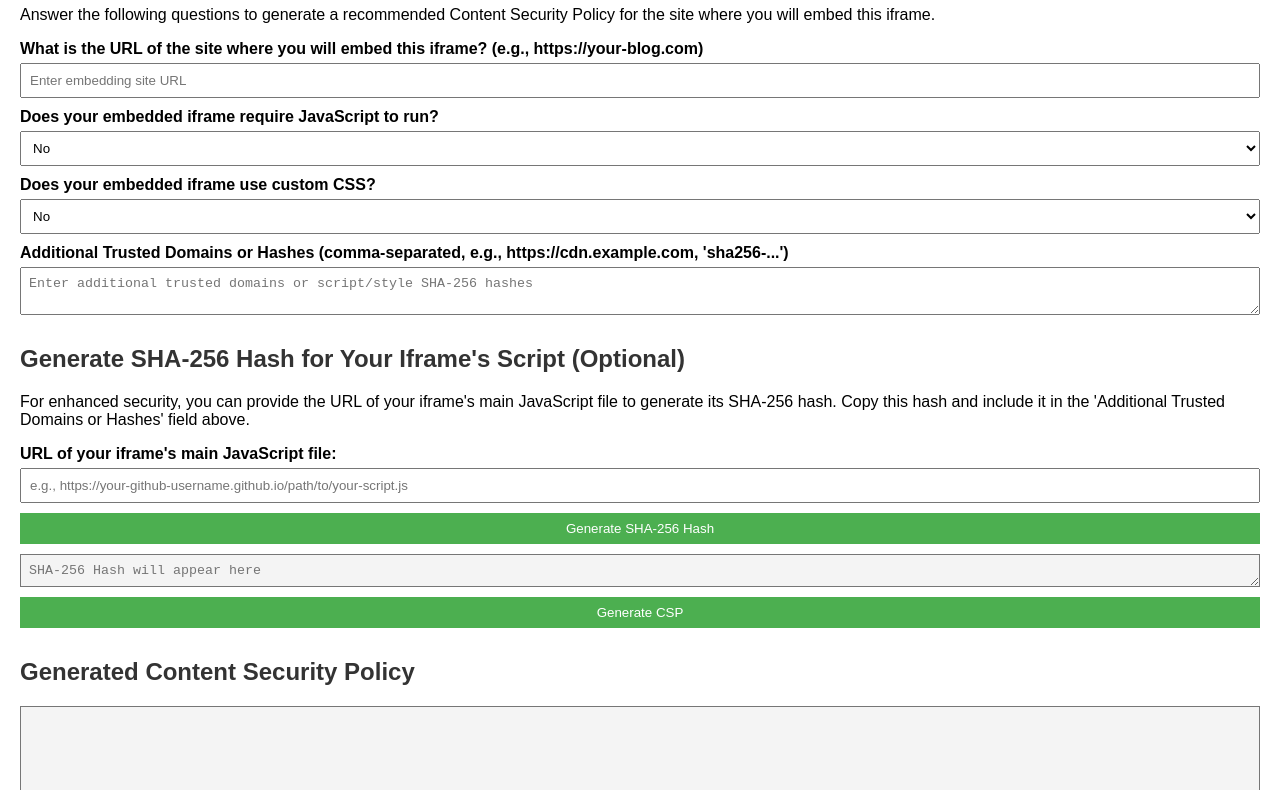
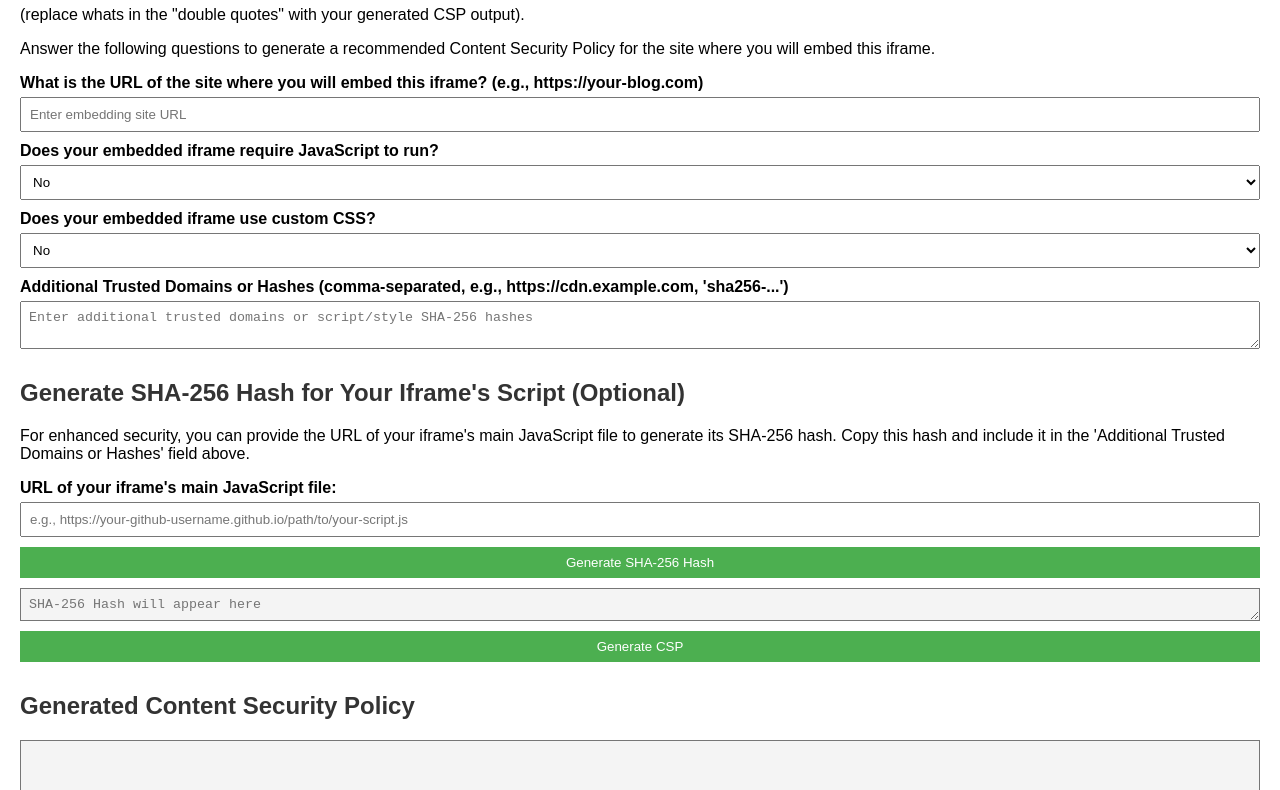
Before and after one commit to KurtAstarita/CSP-Generator, a plain HTML site: page index.html in a window 1280 px wide. Shown: the part 72-862 px from the top of the page. Drawn offline with Linux system fonts and the light colour scheme.

Commit message:
Update index.html

```diff
--- a/index.html
+++ b/index.html
@@ -14,6 +14,7 @@
 </head>
 <body>
   <h1>Embeddable Iframe CSP Generator</h1>
+  <p><meta http-equiv="Content-Security-Policy" content="YOUR_GENERATED_CSP_STRING"> (replace whats in the "double quotes" with your generated CSP output).</p>
   <p>Answer the following questions to generate a recommended Content Security Policy for the site where you will embed this iframe.</p>
 
   <form id="cspForm">
```
